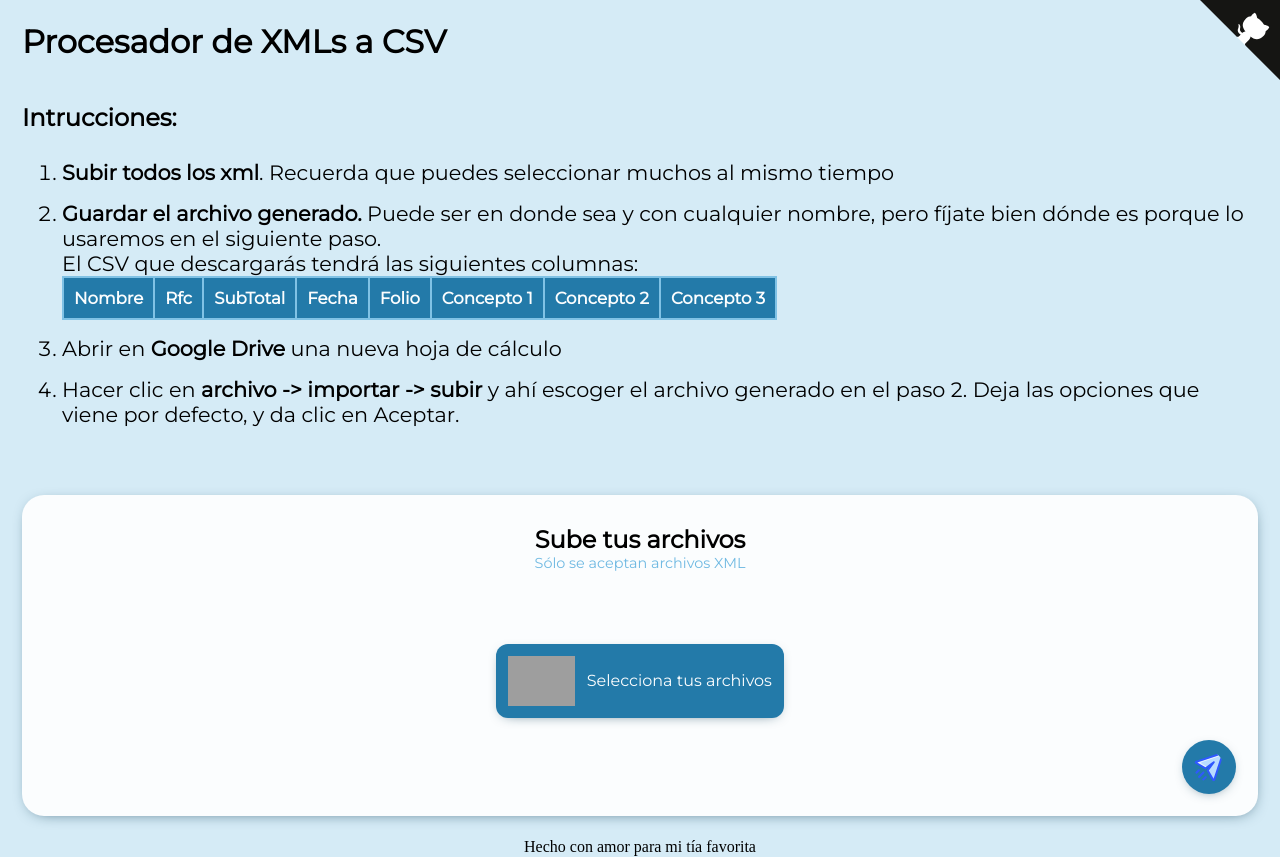
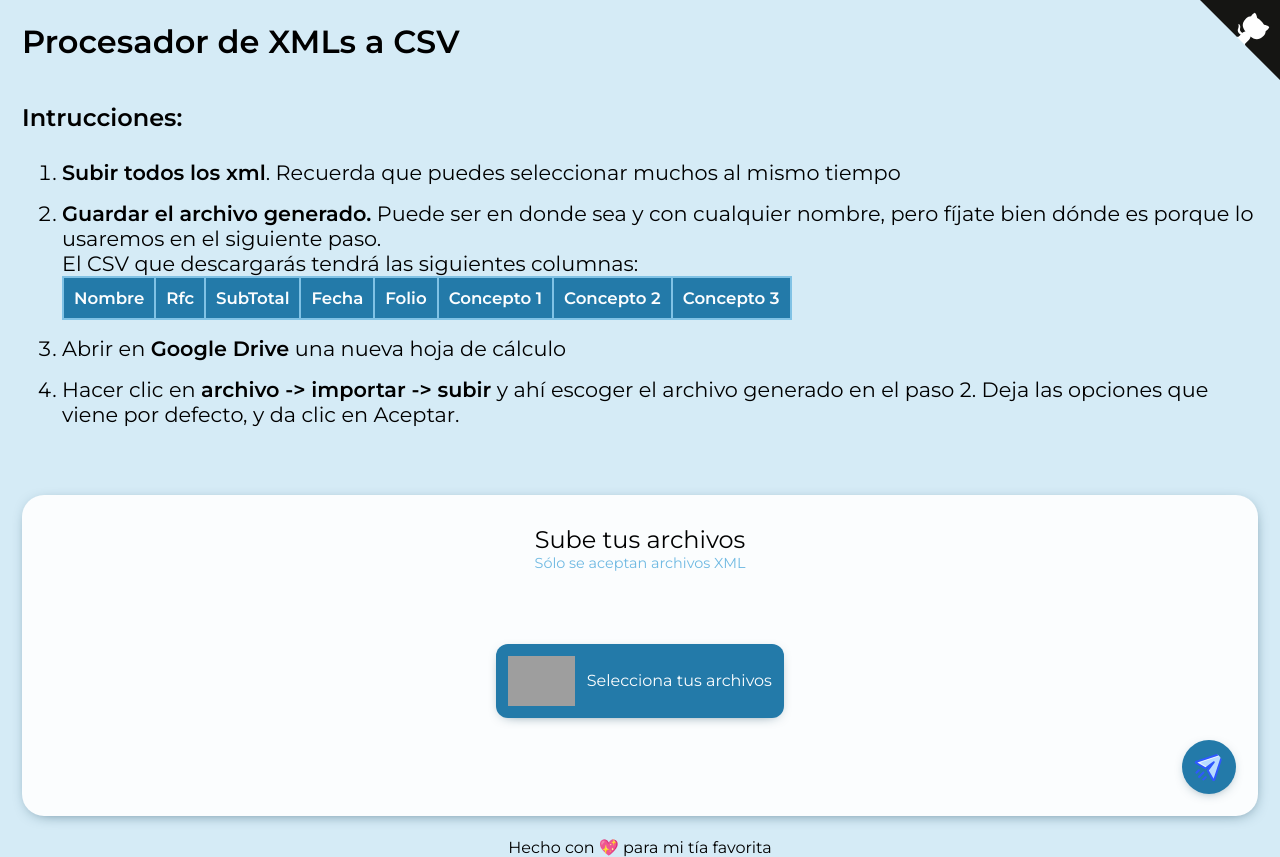
Before and after one commit to roeeyn/ServiprintXmlParser, a FastAPI app: page / in a window 1280 px wide. Run offline with FastAPI, Linux system fonts and the light colour scheme; lists and menus that the app fills with data are empty; grey boxes are pictures that could not be loaded.

Commit message:
Fixed title and footer

```diff
--- a/static/main.css
+++ b/static/main.css
@@ -8,15 +8,11 @@ body {
   max-height: 860px;
   align-items: center;
   position: relative;
+  font-family: 'Montserrat', sans-serif;
 }
 
 footer {
   flex: 1;
-}
-
-h1,
-h2 {
-  font-family: 'Montserrat', sans-serif;
 }
 
 header {
@@ -47,7 +43,6 @@ main {
 
 p,
 li {
-  font-family: 'Montserrat', sans-serif;
   font-size: 1.3em;
 }
 
@@ -70,7 +65,6 @@ th {
 #file-input-button {
   background: hsl(201, 66%, 40%);
   color: hsl(201, 66%, 99%);
-  font-family: 'Montserrat', sans-serif;
   padding: 12px;
   margin: 50px 0 22px 0;
   display: flex;
@@ -162,6 +156,7 @@ th {
 
 .instructions-title {
   margin: 30px 0 0 0;
+  font-weight: 500;
 }
 
 .instructions-subtitle{
--- a/templates/base.html
+++ b/templates/base.html
@@ -3,9 +3,9 @@
 
 <head>
   <title>Serviprint XML</title>
-  <link rel="icon" type="image/png" href="{{ url_for('static', path='/favicon.ico' ) }}"/>
+  <link rel="icon" type="image/png" href="{{ url_for('static', path='/favicon.ico' ) }}" />
   <link rel="preconnect" href="https://fonts.gstatic.com">
-  <link href="https://fonts.googleapis.com/css2?family=Fira+Sans:wght@300&family=Montserrat&family=Rokkitt&display=swap" rel="stylesheet">
+  <link href="https://fonts.googleapis.com/css2?family=Montserrat:wght@300;400;600&display=swap" rel="stylesheet">
   <link href="{{ url_for('static', path='/main.css') }}" rel="stylesheet">
 </head>
 
@@ -56,7 +56,7 @@
     {% block files_form  %}{% endblock %}
   </section>
   <footer>
-    Hecho con amor para mi tía favorita
+    Hecho con 💖 para mi tía favorita
   </footer>
   <script src="{{ url_for('static', path='/main.js' ) }}"></script>
 </body>
```
